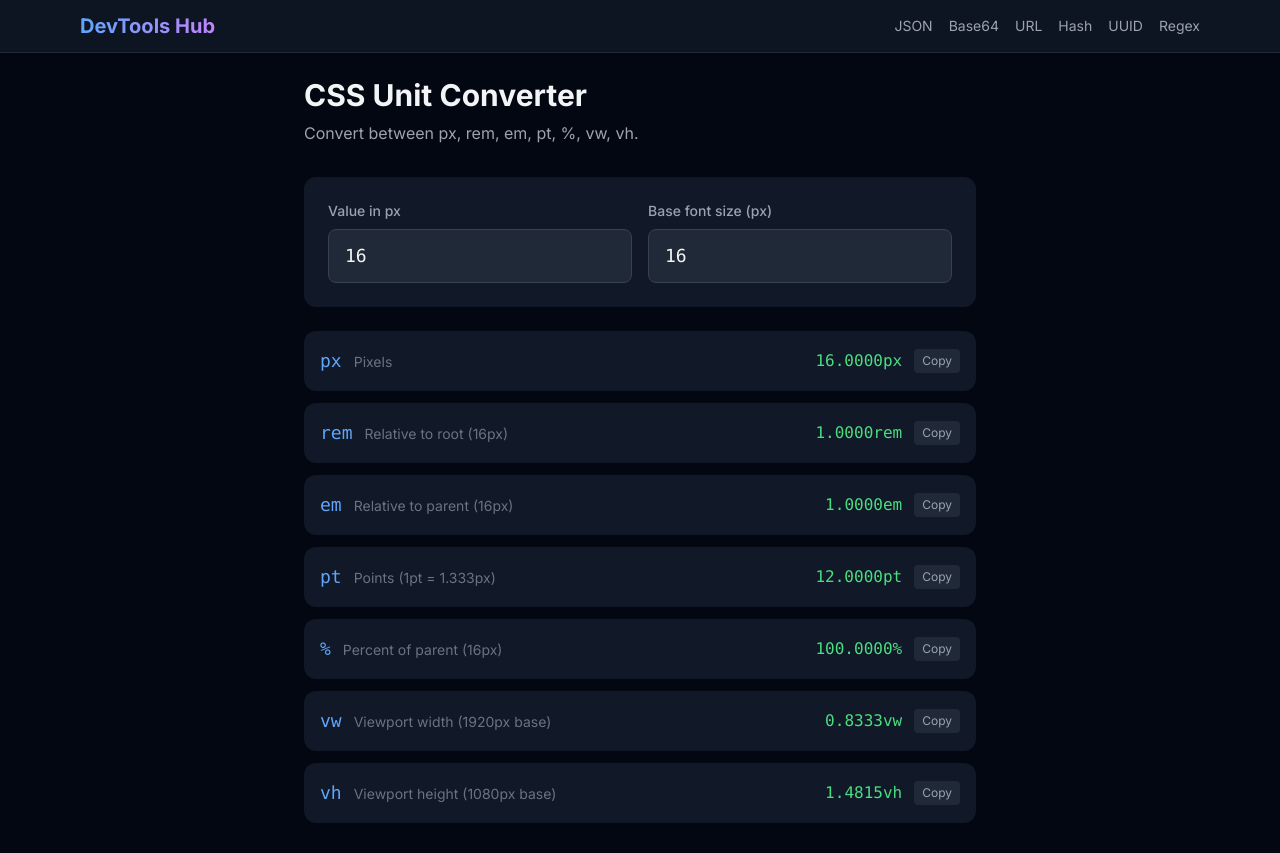
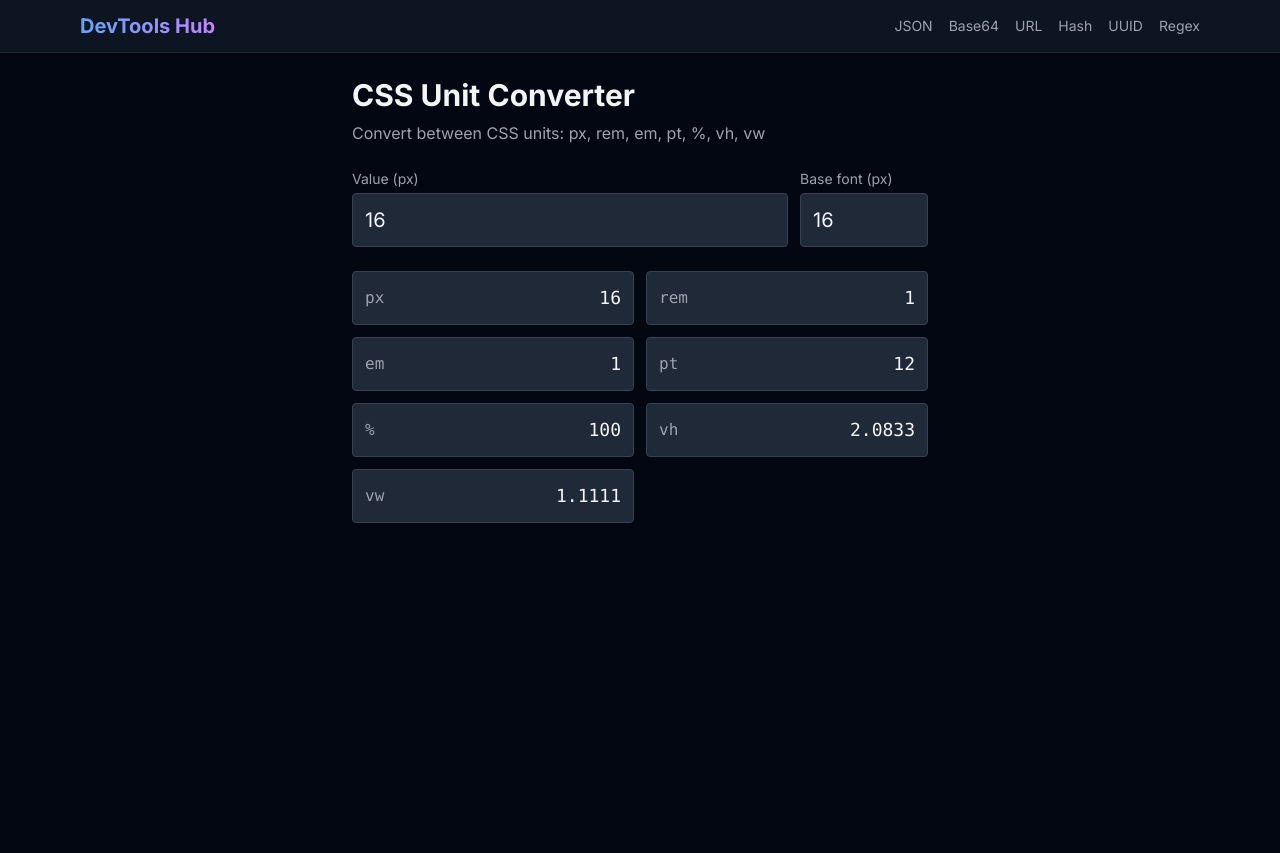
Before and after one commit to OnezSadim/devtools-hub, a Next.js app: page /tools/css-unit-converter in a window 1280 px wide. Built offline with nearby package versions, Linux system fonts and the light colour scheme.

Commit message:
Add tools 71-75: html-entities, number-to-words, css-unit-converter, luhn-checker, word-frequency

```diff
--- a/src/app/tools/css-unit-converter/page.tsx
+++ b/src/app/tools/css-unit-converter/page.tsx
@@ -1,54 +1,10 @@
-'use client';
-import { useState } from 'react';
+"use client";
+import { useState } from "react";
 export default function CssUnitConverter() {
-  const [value, setValue] = useState('16');
-  const [baseFontSize, setBaseFontSize] = useState(16);
-  const num = parseFloat(value) || 0;
-  const px = num;
-  const conversions = [
-    { unit: 'px', val: px.toFixed(4), desc: 'Pixels' },
-    { unit: 'rem', val: (px / baseFontSize).toFixed(4), desc: `Relative to root (${baseFontSize}px)` },
-    { unit: 'em', val: (px / baseFontSize).toFixed(4), desc: `Relative to parent (${baseFontSize}px)` },
-    { unit: 'pt', val: (px * 0.75).toFixed(4), desc: 'Points (1pt = 1.333px)' },
-    { unit: '%', val: ((px / baseFontSize) * 100).toFixed(4), desc: `Percent of parent (${baseFontSize}px)` },
-    { unit: 'vw', val: (px / 19.2).toFixed(4), desc: 'Viewport width (1920px base)' },
-    { unit: 'vh', val: (px / 10.8).toFixed(4), desc: 'Viewport height (1080px base)' },
-  ];
-  return (
-    <div className="min-h-screen bg-gray-950 text-gray-100 p-6">
-      <div className="max-w-2xl mx-auto">
-        <h1 className="text-3xl font-bold mb-2">CSS Unit Converter</h1>
-        <p className="text-gray-400 mb-8">Convert between px, rem, em, pt, %, vw, vh.</p>
-        <div className="bg-gray-900 rounded-xl p-6 mb-6">
-          <div className="grid grid-cols-2 gap-4">
-            <div>
-              <label className="block text-sm font-medium text-gray-400 mb-2">Value in px</label>
-              <input type="number" value={value} onChange={e => setValue(e.target.value)}
-                className="w-full bg-gray-800 border border-gray-700 rounded-lg px-4 py-3 text-lg font-mono focus:outline-none focus:border-blue-500" />
-            </div>
-            <div>
-              <label className="block text-sm font-medium text-gray-400 mb-2">Base font size (px)</label>
-              <input type="number" value={baseFontSize} onChange={e => setBaseFontSize(Number(e.target.value) || 16)}
-                className="w-full bg-gray-800 border border-gray-700 rounded-lg px-4 py-3 text-lg font-mono focus:outline-none focus:border-blue-500" />
-            </div>
-          </div>
-        </div>
-        <div className="space-y-3">
-          {conversions.map(c => (
-            <div key={c.unit} className="bg-gray-900 rounded-xl p-4 flex justify-between items-center">
-              <div>
-                <span className="font-mono text-blue-400 text-lg">{c.unit}</span>
-                <span className="text-gray-500 text-sm ml-3">{c.desc}</span>
-              </div>
-              <div className="flex items-center gap-3">
-                <code className="text-green-400 font-mono">{c.val}{c.unit}</code>
-                <button onClick={() => navigator.clipboard.writeText(c.val + c.unit)}
-                  className="text-xs bg-gray-800 hover:bg-gray-700 px-2 py-1 rounded text-gray-400">Copy</button>
-              </div>
-            </div>
-          ))}
-        </div>
-      </div>
-    </div>
-  );
+  const [val, setVal] = useState("16");
+  const [base, setBase] = useState("16");
+  const px = parseFloat(val)||0;
+  const b = parseFloat(base)||16;
+  const units = [{label:"px",v:px},{label:"rem",v:px/b},{label:"em",v:px/b},{label:"pt",v:px*0.75},{label:"%",v:(px/b)*100},{label:"vh",v:px/7.68},{label:"vw",v:px/14.4}];
+  return (<div className="min-h-screen bg-gray-950 text-gray-100 p-6"><div className="max-w-xl mx-auto"><h1 className="text-3xl font-bold mb-2">CSS Unit Converter</h1><p className="text-gray-400 mb-6">Convert between CSS units: px, rem, em, pt, %, vh, vw</p><div className="flex gap-3 mb-6"><div className="flex-1"><label className="text-sm text-gray-400 mb-1 block">Value (px)</label><input type="number" value={val} onChange={e=>setVal(e.target.value)} className="w-full bg-gray-800 border border-gray-700 rounded p-3 text-xl" /></div><div className="w-32"><label className="text-sm text-gray-400 mb-1 block">Base font (px)</label><input type="number" value={base} onChange={e=>setBase(e.target.value)} className="w-full bg-gray-800 border border-gray-700 rounded p-3 text-xl" /></div></div><div className="grid grid-cols-2 gap-3">{units.map(u=>(<div key={u.label} className="bg-gray-800 border border-gray-700 rounded p-3 flex justify-between items-center"><span className="text-gray-400 font-mono">{u.label}</span><span className="font-mono text-lg">{u.v.toFixed(4).replace(/\.?0+$/,"")}</span></div>))}</div></div></div>);
 }
--- a/src/app/tools/html-entities/page.tsx
+++ b/src/app/tools/html-entities/page.tsx
@@ -2,27 +2,10 @@
 import { useState } from "react";
 export default function HtmlEntities() {
   const [input, setInput] = useState("");
+  const [output, setOutput] = useState("");
   const [mode, setMode] = useState<"encode"|"decode">("encode");
-  const encode = (s: string) => s.replace(/[&<>"']/g, c => ({"&":"&amp;","<":"&lt;",">":"&gt;", '"':"&quot;","'":"&#39;"}[c]||c));
-  const decode = (s: string) => s.replace(/&amp;|&lt;|&gt;|&quot;|&#39;/g, c => ({"&amp;":"&","&lt;":"<","&gt;":">",'&quot;':'"',"&#39;":"'"}[c]||c));
-  const output = mode === "encode" ? encode(input) : decode(input);
-  return (
-    <div className="max-w-2xl mx-auto p-6">
-      <h1 className="text-2xl font-bold mb-2">HTML Entities</h1>
-      <p className="text-gray-400 mb-4">Encode or decode HTML special characters.</p>
-      <div className="flex gap-2 mb-4">
-        {(["encode","decode"] as const).map(m => (
-          <button key={m} onClick={() => setMode(m)} className={`px-4 py-2 rounded capitalize ${mode===m?"bg-blue-600 text-white":"bg-gray-700 text-gray-300"}`}>{m}</button>
-        ))}
-      </div>
-      <textarea value={input} onChange={e=>setInput(e.target.value)} placeholder="Enter text..." className="w-full h-32 bg-gray-800 text-white p-3 rounded font-mono text-sm mb-4" />
-      <div className="bg-gray-800 rounded p-4">
-        <div className="flex justify-between items-center mb-2">
-          <span className="text-gray-400 text-sm">Output</span>
-          <button onClick={()=>navigator.clipboard.writeText(output)} className="text-blue-400 text-sm">Copy</button>
-        </div>
-        <pre className="text-green-400 font-mono text-sm whitespace-pre-wrap break-all">{output||"Output will appear here"}</pre>
-      </div>
-    </div>
-  );
+  const encode = (s: string) => s.replace(/[&<>"']/g, c => ({"&":"&amp;","<":"&lt;",">":"&gt;",'"':"&quot;","'":"&#39;"}[c]||c));
+  const decode = (s: string) => s.replace(/&amp;|&lt;|&gt;|&quot;|&#39;|&#(\d+);|&#x([0-9a-fA-F]+);/g, (m,d,h) => d?String.fromCharCode(+d):h?String.fromCharCode(parseInt(h,16)):{"&amp;":"&","&lt;":"<","&gt;":">","&quot;":'"',"&#39;":"'"}[m]||m);
+  const process = () => setOutput(mode==="encode" ? encode(input) : decode(input));
+  return (<div className="min-h-screen bg-gray-950 text-gray-100 p-6"><div className="max-w-2xl mx-auto"><h1 className="text-3xl font-bold mb-2">HTML Entities Encoder/Decoder</h1><p className="text-gray-400 mb-6">Encode special characters to HTML entities or decode them back</p><div className="flex gap-2 mb-4">{(["encode","decode"] as const).map(m=>(<button key={m} onClick={()=>setMode(m)} className={`px-4 py-2 rounded font-medium ${mode===m?"bg-blue-600":"bg-gray-700 hover:bg-gray-600"}`}>{m.charAt(0).toUpperCase()+m.slice(1)}</button>))}</div><textarea value={input} onChange={e=>setInput(e.target.value)} placeholder="Paste HTML or text here..." className="w-full h-40 bg-gray-800 border border-gray-700 rounded p-3 font-mono text-sm mb-3 resize-none" /><button onClick={process} className="w-full bg-blue-600 hover:bg-blue-500 py-2 rounded font-medium mb-3">{mode.charAt(0).toUpperCase()+mode.slice(1)}</button>{output&&<><label className="text-sm text-gray-400">Output:</label><textarea readOnly value={output} className="w-full h-40 bg-gray-800 border border-gray-700 rounded p-3 font-mono text-sm mt-1 resize-none" /><button onClick={()=>navigator.clipboard.writeText(output)} className="mt-2 bg-gray-700 hover:bg-gray-600 px-4 py-1 rounded text-sm">Copy</button></>}</div></div>);
 }
--- /dev/null
+++ b/src/app/tools/luhn-checker/page.tsx
@@ -0,0 +1,17 @@
+"use client";
+import { useState } from "react";
+function luhn(n: string) {
+  const d = n.replace(/\D/g,"");
+  if(!d.length) return null;
+  let sum=0;
+  for(let i=0;i<d.length;i++){let x=+d[d.length-1-i];if(i%2===1){x*=2;if(x>9)x-=9;}sum+=x;}
+  return sum%10===0;
+}
+const brands: [RegExp,string][] = [[/^4/,"Visa"],[/^5[1-5]/,"Mastercard"],[/^3[47]/,"Amex"],[/^6011/,"Discover"],[/^35/,"JCB"]];
+function brand(n: string) { return brands.find(([r])=>r.test(n))?.[1]||"Unknown"; }
+export default function LuhnChecker() {
+  const [input, setInput] = useState("");
+  const digits = input.replace(/\D/g,"");
+  const valid = digits.length>=13 ? luhn(digits) : null;
+  return (<div className="min-h-screen bg-gray-950 text-gray-100 p-6"><div className="max-w-xl mx-auto"><h1 className="text-3xl font-bold mb-2">Credit Card / Luhn Checker</h1><p className="text-gray-400 mb-6">Validate card numbers using the Luhn algorithm. No data is sent anywhere.</p><input value={input} onChange={e=>setInput(e.target.value)} placeholder="Enter card number..." maxLength={23} className="w-full bg-gray-800 border border-gray-700 rounded p-3 text-xl font-mono mb-4 tracking-widest" />{digits.length>=13&&valid!==null&&<div className={`rounded p-4 border ${valid?"bg-green-900/40 border-green-700":"bg-red-900/40 border-red-700"}`}><p className="text-lg font-bold">{valid?"✓ Valid":"✗ Invalid"}</p><p className="text-gray-400 text-sm mt-1">Brand: {brand(digits)} · Length: {digits.length}</p></div>}<p className="text-gray-600 text-xs mt-6">This tool uses only the Luhn checksum algorithm. It cannot verify if a card account is real or active.</p></div></div>);
+}
--- /dev/null
+++ b/src/app/tools/number-to-words/page.tsx
@@ -0,0 +1,19 @@
+"use client";
+import { useState } from "react";
+const ones=["zero","one","two","three","four","five","six","seven","eight","nine","ten","eleven","twelve","thirteen","fourteen","fifteen","sixteen","seventeen","eighteen","nineteen"];
+const tens=["","","twenty","thirty","forty","fifty","sixty","seventy","eighty","ninety"];
+function toWords(n: number): string {
+  if(n<0) return "negative "+toWords(-n);
+  if(n<20) return ones[n];
+  if(n<100) return tens[Math.floor(n/10)]+(n%10?" "+ones[n%10]:"");
+  if(n<1000) return ones[Math.floor(n/100)]+" hundred"+(n%100?" "+toWords(n%100):"");
+  if(n<1e6) return toWords(Math.floor(n/1000))+" thousand"+(n%1000?" "+toWords(n%1000):"");
+  if(n<1e9) return toWords(Math.floor(n/1e6))+" million"+(n%1e6?" "+toWords(n%1e6):"");
+  if(n<1e12) return toWords(Math.floor(n/1e9))+" billion"+(n%1e9?" "+toWords(n%1e9):"");
+  return toWords(Math.floor(n/1e12))+" trillion"+(n%1e12?" "+toWords(n%1e12):"");
+}
+export default function NumberToWords() {
+  const [input, setInput] = useState("");
+  const result = input && !isNaN(+input) && isFinite(+input) ? toWords(Math.floor(Math.abs(+input))) : "";
+  return (<div className="min-h-screen bg-gray-950 text-gray-100 p-6"><div className="max-w-xl mx-auto"><h1 className="text-3xl font-bold mb-2">Number to Words Converter</h1><p className="text-gray-400 mb-6">Convert numbers to their English word representation</p><input type="number" value={input} onChange={e=>setInput(e.target.value)} placeholder="Enter a number..." className="w-full bg-gray-800 border border-gray-700 rounded p-3 text-xl mb-4" />{result&&<div className="bg-gray-800 border border-gray-700 rounded p-4"><p className="text-gray-400 text-sm mb-1">In words:</p><p className="text-lg capitalize font-medium">{result}</p><button onClick={()=>navigator.clipboard.writeText(result)} className="mt-3 bg-gray-700 hover:bg-gray-600 px-4 py-1 rounded text-sm">Copy</button></div>}</div></div>);
+}
--- /dev/null
+++ b/src/app/tools/word-frequency/page.tsx
@@ -0,0 +1,14 @@
+"use client";
+import { useState, useMemo } from "react";
+export default function WordFrequency() {
+  const [text, setText] = useState("");
+  const stats = useMemo(()=>{
+    if(!text.trim()) return null;
+    const words = text.trim().toLowerCase().match(/\b[a-z]+\b/g)||[];
+    const freq: Record<string,number> = {};
+    words.forEach(w=>{freq[w]=(freq[w]||0)+1;});
+    const sorted = Object.entries(freq).sort((a,b)=>b[1]-a[1]).slice(0,50);
+    return {words:words.length,unique:Object.keys(freq).length,chars:text.length,sentences:(text.match(/[.!?]+/g)||[]).length,top:sorted};
+  },[text]);
+  return (<div className="min-h-screen bg-gray-950 text-gray-100 p-6"><div className="max-w-2xl mx-auto"><h1 className="text-3xl font-bold mb-2">Word Frequency Analyzer</h1><p className="text-gray-400 mb-6">Analyze text for word frequency, count words, characters, and sentences</p><textarea value={text} onChange={e=>setText(e.target.value)} placeholder="Paste your text here..." className="w-full h-40 bg-gray-800 border border-gray-700 rounded p-3 font-mono text-sm mb-4 resize-none" />{stats&&<><div className="grid grid-cols-4 gap-3 mb-4">{[["Words",stats.words],["Unique",stats.unique],["Chars",stats.chars],["Sentences",stats.sentences]].map(([l,v])=>(<div key={l} className="bg-gray-800 border border-gray-700 rounded p-3 text-center"><p className="text-2xl font-bold">{v}</p><p className="text-gray-400 text-xs mt-1">{l}</p></div>))}</div><h2 className="text-lg font-semibold mb-2">Top Words</h2><div className="grid grid-cols-2 gap-2">{stats.top.map(([w,c])=>(<div key={w} className="bg-gray-800 rounded p-2 flex justify-between"><span className="font-mono">{w}</span><span className="text-blue-400 font-bold">{c}</span></div>))}</div></>}</div></div>);
+}
```
